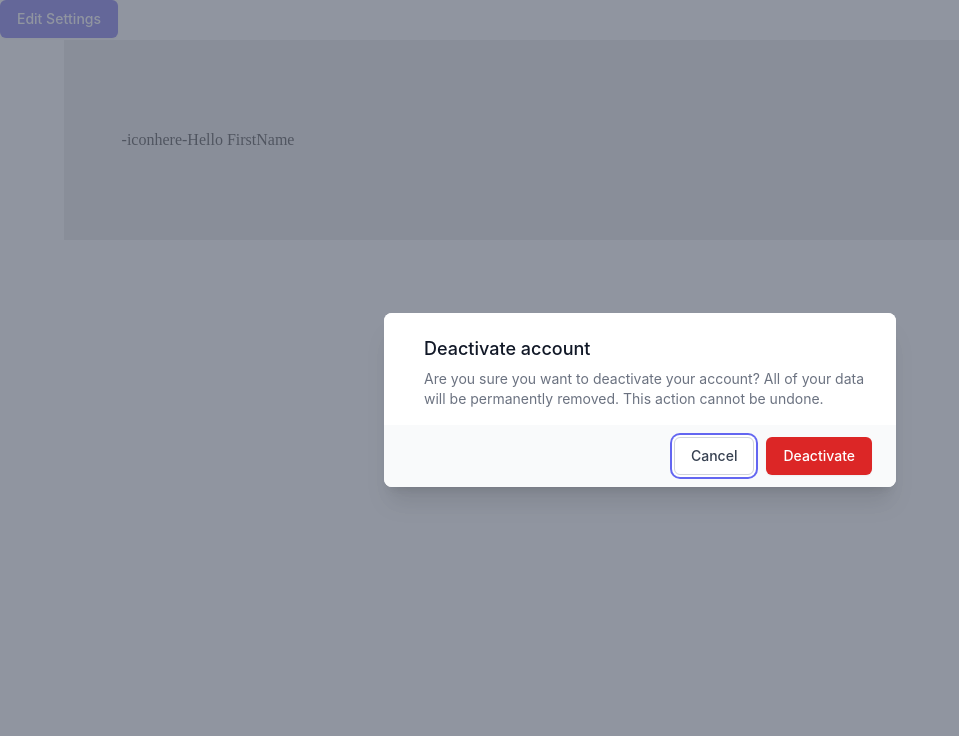
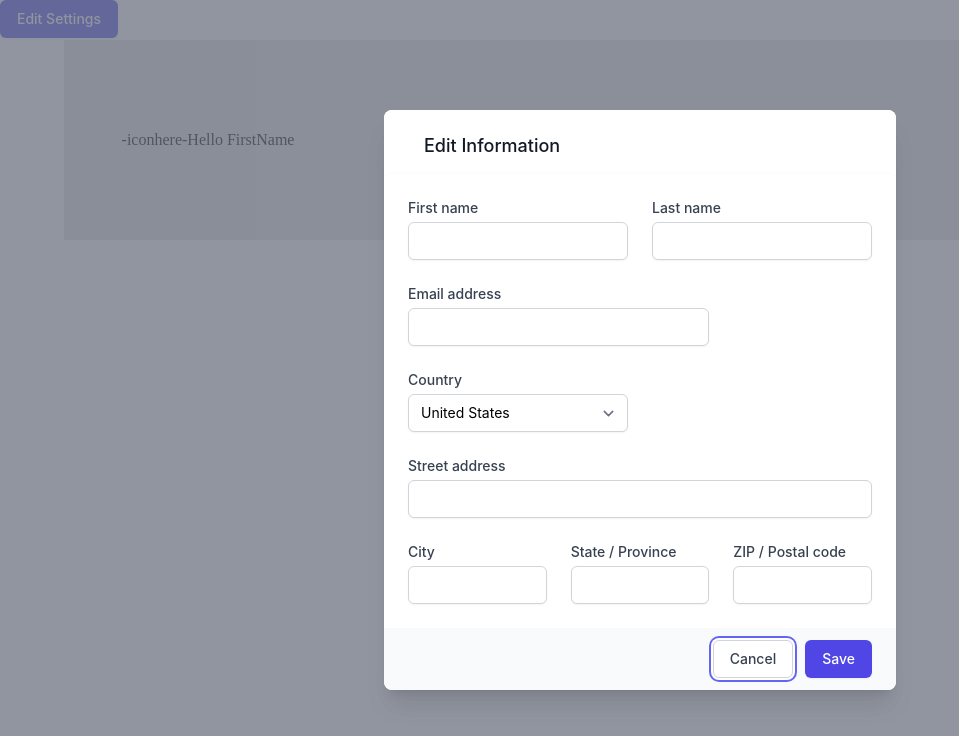
Before and after one commit to dmirandilla/BitsNBytes, a React (Create React App) app in the folder client/: page /userProfile in a window 1280 px wide. Both pictures are taken after a click on the button "Edit Settings". Shown: the top 736 px of the page, without its empty margins (0-959 px from the left). Built offline with nearby package versions, Linux system fonts and the light colour scheme; what amazon-cognito-identity-js would draw is missing.

Commit message:
readjusted tabbing size & modal has content

```diff
--- a/client/package.json
+++ b/client/package.json
@@ -39,6 +39,7 @@
     ]
   },
   "devDependencies": {
+    "@tailwindcss/forms": "^0.5.3",
     "autoprefixer": "^10.4.13",
     "postcss": "^8.4.19",
     "tailwindcss": "^3.2.4"
--- a/client/src/userProfile/userProfile.js
+++ b/client/src/userProfile/userProfile.js
@@ -60,31 +60,143 @@ function UserProfile() {
 								<Dialog.Panel className="relative transform overflow-hidden rounded-lg bg-white text-left shadow-xl transition-all sm:my-8 sm:w-full sm:max-w-lg">
 									<div className="bg-white px-4 pt-5 pb-4 sm:p-6 sm:pb-4">
 										<div className="sm:flex sm:items-start">
-                                        {/* <div className="mx-auto flex h-12 w-12 flex-shrink-0 items-center justify-center rounded-full bg-red-100 sm:mx-0 sm:h-10 sm:w-10">
-                                        <ExclamationTriangleIcon className="h-6 w-6 text-red-600" aria-hidden="true" />
-                                        </div> */}
 											<div className="mt-3 text-center sm:mt-0 sm:ml-4 sm:text-left">
 												<Dialog.Title as="h3" className="text-lg font-medium leading-6 text-gray-900">
-                                                Deactivate account
+													Edit Information
 												</Dialog.Title>
-                                            <div className="mt-2">
+												{/* <div className="mt-2">
 													<p className="text-sm text-gray-500">
 														Are you sure you want to deactivate your account? All of your data will be permanently
 														removed. This action cannot be undone.
 													</p>
-                                            </div>
+												</div> */}
 											</div>
 										</div>
 									</div>
 
+									<div className="mt-5 md:col-span-2 md:mt-0">
+										<form action="#" method="POST">
+											<div className="overflow-hidden shadow sm:rounded-md">
+												<div className="bg-white px-4 py-5 sm:p-6">
+													<div className="grid grid-cols-6 gap-6">
+														<div className="col-span-6 sm:col-span-3">
+															<label htmlFor="first-name" className="block text-sm font-medium text-gray-700">
+																First name
+															</label>
+															<input
+																type="text"
+																name="first-name"
+																id="first-name"
+																autoComplete="given-name"
+																className="mt-1 block w-full rounded-md border-gray-300 shadow-sm focus:border-indigo-500 focus:ring-indigo-500 sm:text-sm"
+															/>
+														</div>
+
+														<div className="col-span-6 sm:col-span-3">
+															<label htmlFor="last-name" className="block text-sm font-medium text-gray-700">
+																Last name
+															</label>
+															<input
+																type="text"
+																name="last-name"
+																id="last-name"
+																autoComplete="family-name"
+																className="mt-1 block w-full rounded-md border-gray-300 shadow-sm focus:border-indigo-500 focus:ring-indigo-500 sm:text-sm"
+															/>
+														</div>
+
+														<div className="col-span-6 sm:col-span-4">
+															<label htmlFor="email-address" className="block text-sm font-medium text-gray-700">
+																Email address
+															</label>
+															<input
+																type="text"
+																name="email-address"
+																id="email-address"
+																autoComplete="email"
+																className="mt-1 block w-full rounded-md border-gray-300 shadow-sm focus:border-indigo-500 focus:ring-indigo-500 sm:text-sm"
+															/>
+														</div>
+
+														<div className="col-span-6 sm:col-span-3">
+															<label htmlFor="country" className="block text-sm font-medium text-gray-700">
+																	Country
+															</label>
+															<select
+																	id="country"
+																	name="country"
+																	autoComplete="country-name"
+																	className="mt-1 block w-full rounded-md border border-gray-300 bg-white py-2 px-3 shadow-sm focus:border-indigo-500 focus:outline-none focus:ring-indigo-500 sm:text-sm"
+															>
+																	<option>United States</option>
+																	<option>Canada</option>
+																	<option>Mexico</option>
+															</select>
+														</div>
+
+														<div className="col-span-6">
+															<label htmlFor="street-address" className="block text-sm font-medium text-gray-700">
+																	Street address
+															</label>
+															<input
+																	type="text"
+																	name="street-address"
+																	id="street-address"
+																	autoComplete="street-address"
+																	className="mt-1 block w-full rounded-md border-gray-300 shadow-sm focus:border-indigo-500 focus:ring-indigo-500 sm:text-sm"
+															/>
+														</div>
+
+														<div className="col-span-6 sm:col-span-6 lg:col-span-2">
+															<label htmlFor="city" className="block text-sm font-medium text-gray-700">
+																	City
+															</label>
+															<input
+																	type="text"
+																	name="city"
+																	id="city"
+																	autoComplete="address-level2"
+																	className="mt-1 block w-full rounded-md border-gray-300 shadow-sm focus:border-indigo-500 focus:ring-indigo-500 sm:text-sm"
+															/>
+														</div>
+
+														<div className="col-span-6 sm:col-span-3 lg:col-span-2">
+															<label htmlFor="region" className="block text-sm font-medium text-gray-700">
+																	State / Province
+															</label>
+															<input
+																	type="text"
+																	name="region"
+																	id="region"
+																	autoComplete="address-level1"
+																	className="mt-1 block w-full rounded-md border-gray-300 shadow-sm focus:border-indigo-500 focus:ring-indigo-500 sm:text-sm"
+															/>
+														</div>
+
+														<div className="col-span-6 sm:col-span-3 lg:col-span-2">
+															<label htmlFor="postal-code" className="block text-sm font-medium text-gray-700">
+																ZIP / Postal code
+															</label>
+															<input
+																type="text"
+																name="postal-code"
+																id="postal-code"
+																autoComplete="postal-code"
+																className="mt-1 block w-full rounded-md border-gray-300 shadow-sm focus:border-indigo-500 focus:ring-indigo-500 sm:text-sm"
+															/>
+														</div>
+													</div>
+												</div>
 												<div className="bg-gray-50 px-4 py-3 sm:flex sm:flex-row-reverse sm:px-6">
 													<button
-                                        type="button"
-                                        className="inline-flex w-full justify-center rounded-md border border-transparent bg-red-600 px-4 py-2 text-base font-medium text-white shadow-sm hover:bg-red-700 focus:outline-none focus:ring-2 focus:ring-red-500 focus:ring-offset-2 sm:ml-3 sm:w-auto sm:text-sm"
+														type="submit"
+														className="inline-flex justify-center rounded-md border border-transparent bg-indigo-600 py-2 px-4 text-sm font-medium text-white shadow-sm hover:bg-indigo-700 focus:outline-none focus:ring-2 focus:ring-indigo-500 focus:ring-offset-2 sm:mt-0 sm:ml-3 sm:w-auto sm:text-sm"
 														onClick={() => setOpen(false)}
+														ref={cancelButtonRef}
 													>
-                                        Deactivate
+														Save
 													</button>
+
 													<button
 														type="button"
 														className="mt-3 inline-flex w-full justify-center rounded-md border border-gray-300 bg-white px-4 py-2 text-base font-medium text-gray-700 shadow-sm hover:bg-gray-50 focus:outline-none focus:ring-2 focus:ring-indigo-500 focus:ring-offset-2 sm:mt-0 sm:ml-3 sm:w-auto sm:text-sm"
@@ -94,29 +206,15 @@ function UserProfile() {
 														Cancel
 													</button>
 												</div>
+											</div>
+										</form>
+									</div>
 								</Dialog.Panel>
 							</Transition.Child>
 						</div>
 					</div>
 				</Dialog>
 			</Transition.Root>
-
-
-        {/* <div className='row'>
-            <div className='column'>
-                <div className='information'>
-                    <h3>First Name: firstName</h3>
-                    <h3>Last Name: lastName</h3>
-                    <h3>Email: email</h3>
-                    <h3>Password: ****</h3>
-                    <button>Edit Information</button>
-                </div>
-            </div>
-
-            <div className='column'>
-                <h3>Current Newsletter Subscriptions:</h3>
-            </div>
-        </div> */}
     </>
   );
 }
--- a/client/tailwind.config.js
+++ b/client/tailwind.config.js
@@ -6,5 +6,7 @@ module.exports = {
   theme: {
     extend: {},
   },
-  plugins: [],
+  plugins: [
+    require('@tailwindcss/forms'),
+  ],
 }
```
Also changed, not shown: 1 other file (tests, documents, lock files or other folders). Lines whose indentation alone changed are shown as unchanged.
